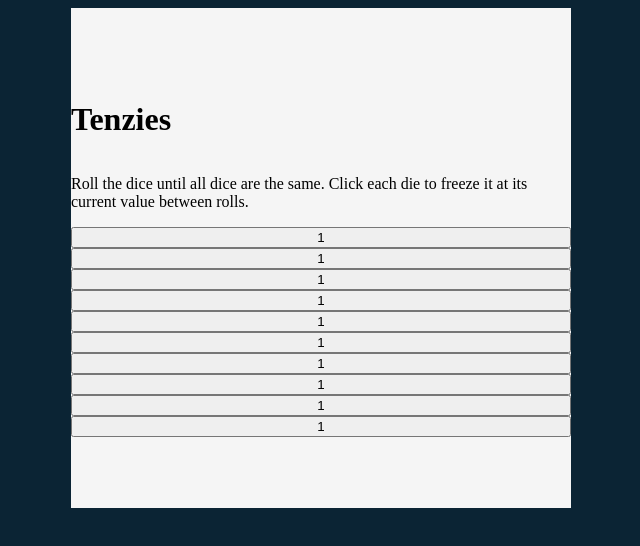
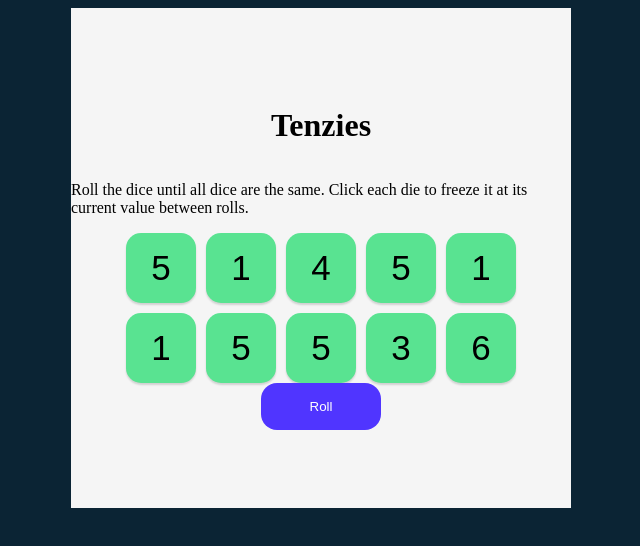
Before and after one commit to Dapirs/Tenzies, a React (Vite) app: page / in a window 1280 px wide. Shown: the top 546 px of the page, without its empty margins (319-959 px from the left). Built offline with nearby package versions, Linux system fonts and the light colour scheme.

Commit message:
Added more elements and applied basic but incomplete styles

```diff
--- a/src/App.jsx
+++ b/src/App.jsx
@@ -3,15 +3,35 @@ import './styles/App.css'
 import Dice from './Dice'
 
 export default function App() {
-  const [dice, setDice] = React.useState([1,1,1,1,1,,1,1,1,1,1])
-  let newDice = dice.map((number) => <Dice value={number} />)
+  const [dice, setDice] = React.useState(getNewDice())
+  let newDice = dice.map((number) => <Dice value={number.value} isHeld={number.isHeld} />)
+
+    function getNewDice(){
+      let arr=[]
+      for(let i=0;i<10;i++){
+          arr[i]= {value: Math.ceil(Math.random() * 6), isHeld: true}
+      }
+      return arr;
+    }
+
+    function rollDice(){
+      setDice(getNewDice())
+    }
+
+    function holding(){
+      setDice((prevDice)=>prevDice.map((obj)=>{ isHeld: !obj.isHeld}))
+    }
 
     return (
       <>
         <div className='dice-container'>
           <h1>Tenzies</h1>
           <p>Roll the dice until all dice are the same. Click each die to freeze it at its current value between rolls.</p>
-          {newDice}
+          <div className='dice'>
+              {newDice}
+          </div>
+          <button onClick={rollDice} className='roll'>Roll</button>
+
         </div>
 
       </>
--- a/src/Dice.jsx
+++ b/src/Dice.jsx
@@ -1,5 +1,8 @@
+import './styles/Dice.css'
 export default function Dice(props){
     return(
-        <button>{props.value}</button>
+        <button
+            style={{backgroundColor: props.isHeld ? '#59E391' : 'white'}}
+            className='die'>{props.value}</button>
     )
 }
--- a/src/styles/App.css
+++ b/src/styles/App.css
@@ -5,4 +5,20 @@
     display: flex;
     flex-direction: column;
     justify-content: center;
+    align-items: center;
 }
+.dice {
+    display: grid;
+    grid-template-columns: repeat(5, 1fr);
+    grid-template-rows: repeat(2, 1fr);
+    gap: 10px;
+}
+.roll{
+    background-color: #5035FF;
+    border: none;
+    color: #FFFFFF;
+    padding: 16px 8px;
+    width: 120px;
+    border-radius: 16px;
+
+}
--- /dev/null
+++ b/src/styles/Dice.css
@@ -0,0 +1,9 @@
+.die{
+    border: none;
+    border-radius: 15px;
+    height: 70px;
+    width: 70px;
+    background-color: white;
+    box-shadow: 0px 2px 2px 0px #00000026;
+    font-size: 35px;
+}
```
Lines whose indentation alone changed are shown as unchanged.
